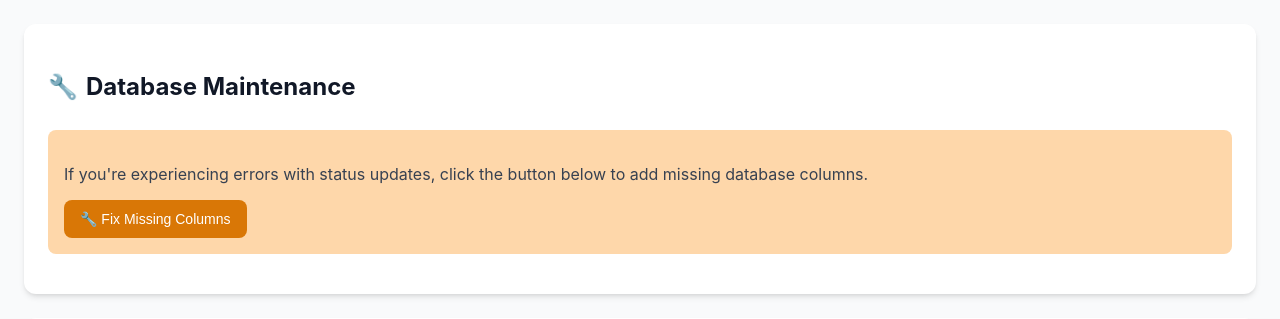
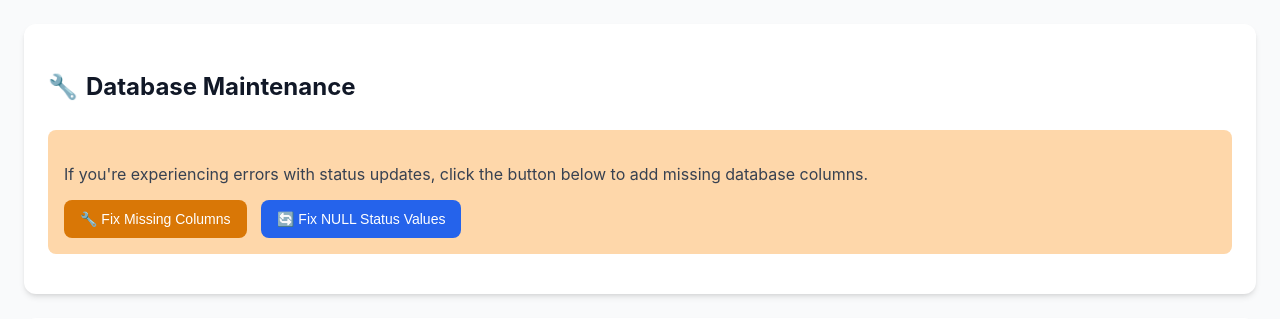
Before and after one commit to mady202220/MindWork, a Flask app: page /admin in a window 1280 px wide. Shown: the part 237-556 px from the top of the page. Run offline with Flask 3, Linux system fonts and the light colour scheme; the visitor is signed in with stand-in values (Sample User, id 1); data that the repository does not hold is empty; some libraries are stand-ins or nearby versions.

Commit message:
Add fix for NULL status values

```diff
--- a/app.py
+++ b/app.py
@@ -2034,6 +2034,70 @@ def check_db_type():
         'using_postgres': bool(os.getenv('DATABASE_URL'))
     })
 
+@app.route('/fix-null-statuses', methods=['POST'])
+def fix_null_statuses():
+    """Set default values for NULL status fields"""
+    try:
+        conn = system.get_db_connection()
+        c = conn.cursor()
+        is_postgres = os.getenv('DATABASE_URL') is not None
+
+        if is_postgres:
+            c.execute("""
+                UPDATE jobs
+                SET proposal_status = 'Not Submitted'
+                WHERE proposal_status IS NULL
+            """)
+            rows1 = c.rowcount
+
+            c.execute("""
+                UPDATE jobs
+                SET outreach_status = 'Pending'
+                WHERE outreach_status IS NULL
+            """)
+            rows2 = c.rowcount
+
+            c.execute("""
+                UPDATE jobs
+                SET submitted_by = ''
+                WHERE submitted_by IS NULL
+            """)
+            rows3 = c.rowcount
+        else:
+            c.execute("""
+                UPDATE jobs
+                SET proposal_status = 'Not Submitted'
+                WHERE proposal_status IS NULL
+            """)
+            rows1 = c.rowcount
+
+            c.execute("""
+                UPDATE jobs
+                SET outreach_status = 'Pending'
+                WHERE outreach_status IS NULL
+            """)
+            rows2 = c.rowcount
+
+            c.execute("""
+                UPDATE jobs
+                SET submitted_by = ''
+                WHERE submitted_by IS NULL
+            """)
+            rows3 = c.rowcount
+
+        conn.commit()
+        conn.close()
+
+        return jsonify({
+            'success': True,
+            'proposal_status_fixed': rows1,
+            'outreach_status_fixed': rows2,
+            'submitted_by_fixed': rows3,
+            'total_fixed': rows1 + rows2 + rows3
+        })
+    except Exception as e:
+        return jsonify({'success': False, 'error': str(e)})
+
 @app.route('/test-job-data/<job_id>')
 def test_job_data(job_id):
     """Test endpoint to see actual job data"""
--- a/templates/admin.html
+++ b/templates/admin.html
@@ -50,6 +50,7 @@
                     If you're experiencing errors with status updates, click the button below to add missing database columns.
                 </p>
                 <button class="btn btn-warning" onclick="fixMissingColumns()">🔧 Fix Missing Columns</button>
+                <button class="btn btn-primary" onclick="fixNullStatuses()" style="margin-left: 10px;">🔄 Fix NULL Status Values</button>
                 <div id="fix-result" style="margin-top: var(--space-3); display: none;"></div>
             </div>
         </div>
@@ -185,6 +186,35 @@ Use Unicode formatting, no markdown. Be conversational but professional.</textar
             });
         }
 
+        function fixNullStatuses() {
+            const resultDiv = document.getElementById('fix-result');
+            resultDiv.style.display = 'block';
+            resultDiv.innerHTML = '<div style="color: var(--primary-blue);">🔄 Fixing NULL status values...</div>';
+
+            fetch('/fix-null-statuses', {
+                method: 'POST',
+                headers: {'Content-Type': 'application/json'}
+            })
+            .then(response => response.json())
+            .then(data => {
+                if (data.success) {
+                    resultDiv.innerHTML = `
+                        <div style="color: var(--success-green); padding: var(--space-3); background: var(--success-green-light); border-radius: var(--radius-sm);">
+                            ✅ Fixed ${data.total_fixed} NULL values!<br>
+                            <small>Proposal Status: ${data.proposal_status_fixed} rows</small><br>
+                            <small>Outreach Status: ${data.outreach_status_fixed} rows</small><br>
+                            <small>Submitted By: ${data.submitted_by_fixed} rows</small>
+                        </div>
+                    `;
+                } else {
+                    resultDiv.innerHTML = `<div style="color: var(--danger-red);">❌ Error: ${data.error}</div>`;
+                }
+            })
+            .catch(error => {
+                resultDiv.innerHTML = `<div style="color: var(--danger-red);">❌ Error: ${error}</div>`;
+            });
+        }
+
         function addRSSFeed() {
             const name = document.getElementById('new-feed-name').value;
             const url = document.getElementById('new-feed-url').value;
```
